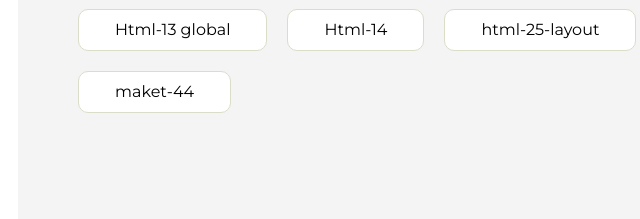
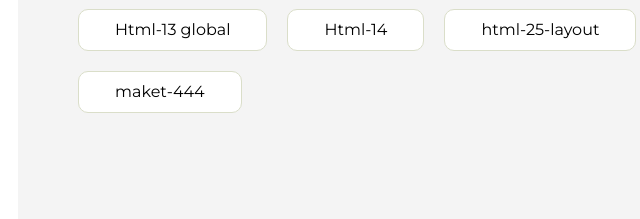
Before and after one commit to TechnicIZH/homework, a plain HTML site: page index.html in a window 1280 px wide. Shown: the part 291-510 px from the top of the page, 378-1018 px from the left. Drawn offline with Linux system fonts and the light colour scheme.

Commit message:
Update index.html

```diff
--- a/index.html
+++ b/index.html
@@ -120,7 +120,7 @@
                         <a href="lesson-css-33/index.html">lesson-css-33</a>
                     </li>
                     <li class="content__list-item">
-                        <a href="maket-444/index.html">maket-44</a>
+                        <a href="maket-44/index.html">maket-444</a>
                     </li>
                 </ul>
             </div>
```
